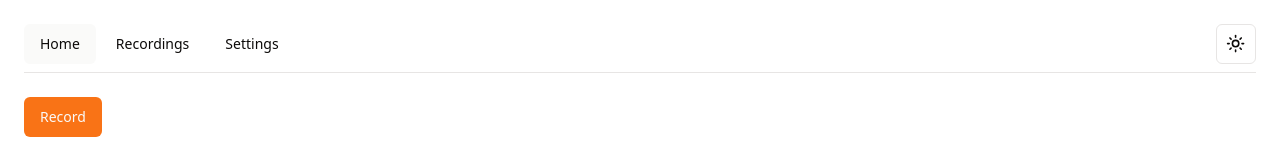
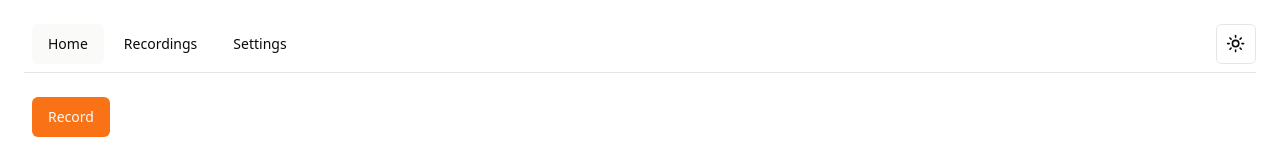
Before and after one commit to stachujone5/acap, a Next.js app: page / in a window 1280 px wide. Shown: the top 160 px of the page. Built offline with nearby package versions, Linux system fonts and the light colour scheme.

Commit message:
Config file path in struct, overflow styles

```diff
--- a/src/app/layout.tsx
+++ b/src/app/layout.tsx
@@ -5,10 +5,10 @@ import { Providers } from "./providers";
 export default function RootLayout({ children }: { children: React.ReactNode }) {
 	return (
 		<html lang="en">
-			<body className="relative flex h-screen flex-col overflow-hidden bg-background p-6 text-foreground">
+			<body className="relative flex h-screen flex-col overflow-y-hidden bg-background p-6 text-foreground">
 				<Providers>
 					<Nav />
-					<main className="flex-grow overflow-hidden py-6">{children}</main>
+					<main className="flex-grow overflow-y-hidden px-2 py-6">{children}</main>
 				</Providers>
 			</body>
 		</html>
--- a/src/app/nav.tsx
+++ b/src/app/nav.tsx
@@ -38,7 +38,7 @@ export const Nav = () => {
 	const { setTheme } = useTheme();
 
 	return (
-		<NavigationMenuPrimitive.Root className="relative z-10 flex items-center border-b pb-2">
+		<NavigationMenuPrimitive.Root className="relative z-10 flex items-center border-b pb-2 px-2">
 			<NavigationMenuPrimitive.List className="group flex flex-1 list-none items-center justify-center space-x-1">
 				<NavigationMenuPrimitive.Item>
 					<Link href="/">Home</Link>
--- a/src/utils/bindings.ts
+++ b/src/utils/bindings.ts
@@ -26,5 +26,5 @@ export function getAcapFiles() {
     return invoke()<AcapFile[]>("get_acap_files")
 }
 
-export type Config = { save_path: string; recording_duration_in_secs: number; project_dir: string }
+export type Config = { config_file_path: string; save_path: string; recording_duration_in_secs: number }
 export type AcapFile = { name: string; path: string }
```
Also changed, not shown: 2 other files (tests, documents, lock files or other folders).
